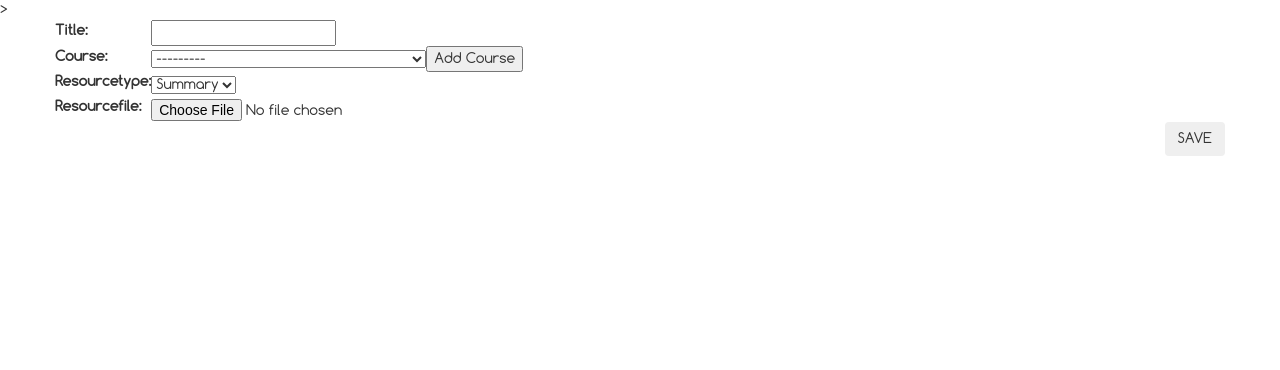
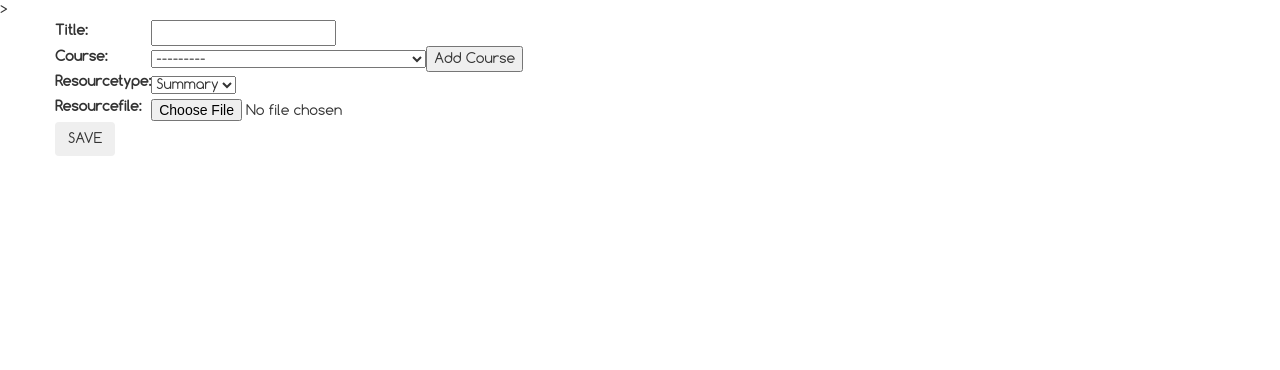
Before and after one commit to WebTech2016/studybuddy, a Django app: page /upload/ in a window 1280 px wide. Shown: the part 50-420 px from the top of the page. Run offline with Django 3.2, Linux system fonts and the light colour scheme; a user stored in the database is signed in; data comes from the database, SQL or seed files in the repository; some libraries are stand-ins or nearby versions.

Commit message:
form styling.

```diff
--- a/main/templates/main/addcourse.html
+++ b/main/templates/main/addcourse.html
@@ -78,7 +78,7 @@
 
     <div class="container">
         <div class="row">
-            <form method="POST" enctype="multipart/form-data" class="post-form">
+            <form id="uploadform" method="POST" enctype="multipart/form-data" class="post-form">
                 {% csrf_token %}
                 <table>
                     <tr>
@@ -93,7 +93,7 @@
                         <td>{{ form.major.label_tag }}</td>
                         <td>{{ form.major }}</td>
                 </table>
-                <button type="submit" class="save btn btn-blog pull-right">SAVE</button>
+                <button type="submit" class="save btn btn-blog">SAVE</button>
             </form>
             <!-- <form method="POST" class="post-form">{% csrf_token %} {{ form.as_p}}
                 <button type="submit" class="save btn btn-blog pull-right">SAVE</button>
--- a/main/templates/main/upload.html
+++ b/main/templates/main/upload.html
@@ -81,7 +81,7 @@
     <div class="container">
         <div class="row">
             {% if user.is_authenticated %}
-            <form method="POST" enctype="multipart/form-data" class="post-form">
+            <form id="uploadform" method="POST" enctype="multipart/form-data" class="post-form">
                 {% csrf_token %}
                 <table>
                     <tr>
@@ -108,7 +108,7 @@
                         <td>{{ formupl.resourcefile }}</td>
                     </tr>
                 </table>
-                <button name='upload' type="submit" class="save btn btn-blog pull-right">SAVE</button>
+                <button name='upload' type="submit" class="save btn btn-blog">SAVE</button>
                 <input type="hidden" name="form_type" value="formupload">
             </form>
           {% else %}
```
Also changed, not shown: main/static/css/mycss.css (+17 -0 lines).
